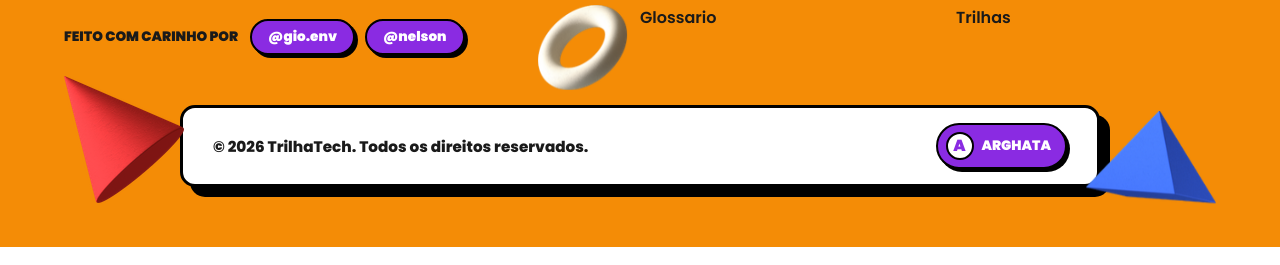
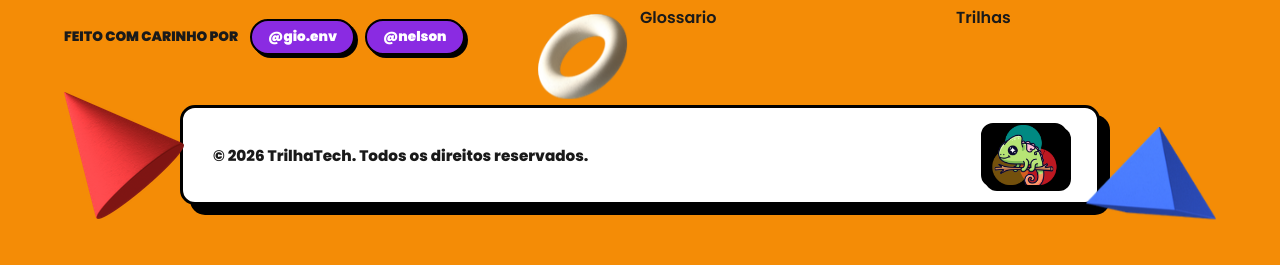
Before and after one commit to GiovannyCosta/TrilhaTech, a plain HTML site: page index.html in a window 1280 px wide. Shown: the part 2948-3213 px from the top of the page. Drawn offline with Linux system fonts and the light colour scheme.

Commit message:
Adiciona logo Arghata no footer

```diff
--- a/src/css/footer.css
+++ b/src/css/footer.css
@@ -116,8 +116,7 @@
   gap: 10px;
 }
 
-.author-tag,
-.arghata-logo {
+.author-tag {
   border: 2px solid var(--cor-borda);
   background-color: var(--cor-arghata);
   color: var(--cor-texto-claro);
@@ -192,27 +191,21 @@
   display: inline-flex;
   flex: 0 0 auto;
   align-items: center;
-  gap: 8px;
-  border-radius: 999px;
-  padding: 7px 14px 7px 8px;
+  justify-content: center;
+  width: 86px;
+  height: 64px;
+  overflow: hidden;
+  border: 2px solid var(--cor-borda);
+  border-radius: 12px;
+  background: #000000;
+  box-shadow: 4px 4px 0 var(--cor-borda);
 }
 
-.arghata-mark {
-  display: grid;
-  width: 28px;
-  height: 28px;
-  place-items: center;
-  border: 2px solid var(--cor-borda);
-  border-radius: 50%;
-  background: var(--cor-fundo-claro);
-  color: var(--cor-arghata);
-  font-size: 1rem;
-  line-height: 1;
-}
-
-.arghata-word {
-  font-size: 0.85rem;
-  letter-spacing: 0;
+.arghata-logo img {
+  width: 100%;
+  height: 100%;
+  object-fit: cover;
+  transform: scale(1.75);
 }
 
 @media (max-width: 900px) {
--- a/src/js/app.js
+++ b/src/js/app.js
@@ -171,8 +171,7 @@ const TrilhaTechUI = (function () {
           <div class="footer-copyright-box">
             <p>© 2026 TrilhaTech. Todos os direitos reservados.</p>
             <a class="arghata-logo" href="#" aria-label="Arghata">
-              <span class="arghata-mark">A</span>
-              <span class="arghata-word">ARGHATA</span>
+              <img src="./src/img/arghata.png" alt="Arghata">
             </a>
           </div>
         </div>
```
Also changed, not shown: src/img/arghata.png (added).
